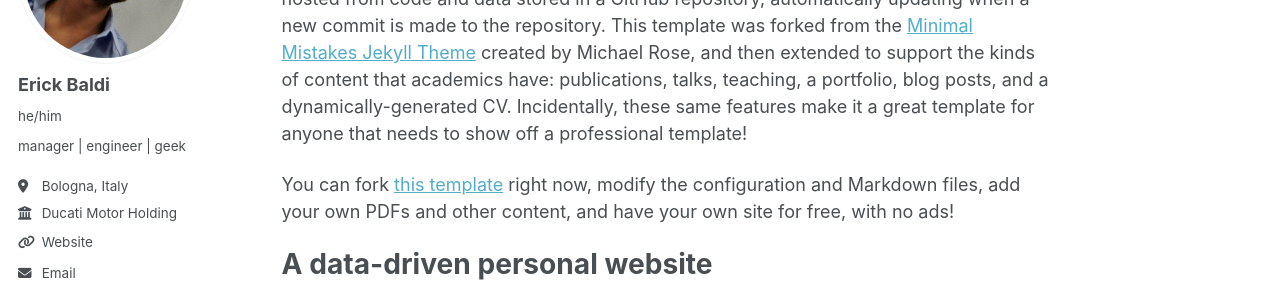
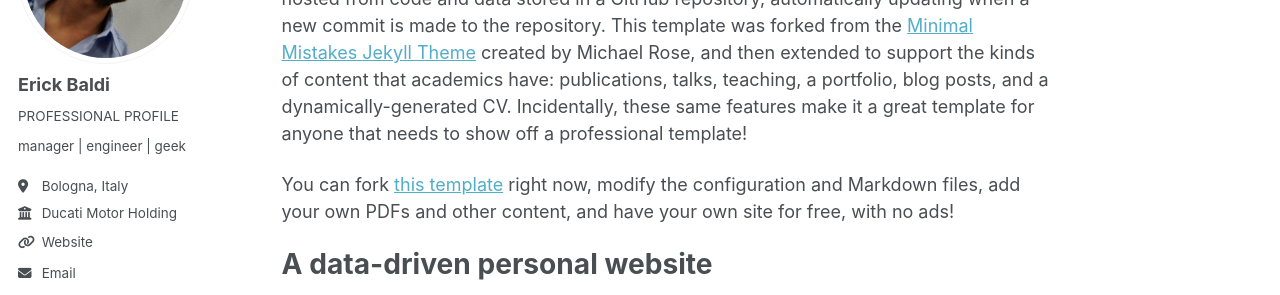
Before and after one commit to erickbaldi/erickbaldi.github.io, a Jekyll site: the page built from _pages/about.md, in a window 1280 px wide. Shown: the part 210-505 px from the top of the page. Built offline with Jekyll 4.4.1, drawn with Linux system fonts in a browser that asks for light colours; a script that is not in the unit is left out.

Commit message:
Update _config.yml

```diff
--- a/_config.yml
+++ b/_config.yml
@@ -24,7 +24,7 @@ author:
   # Biographic information
   avatar           : "erick2.jpg" #profile-pic.png"
   name             : "Erick Baldi"
-  pronouns         : "he/him"
+  pronouns         : "PROFESSIONAL PROFILE"
   bio              : "manager | engineer | geek"
   location         : "Bologna, Italy"
   employer         : "Ducati Motor Holding"
```
